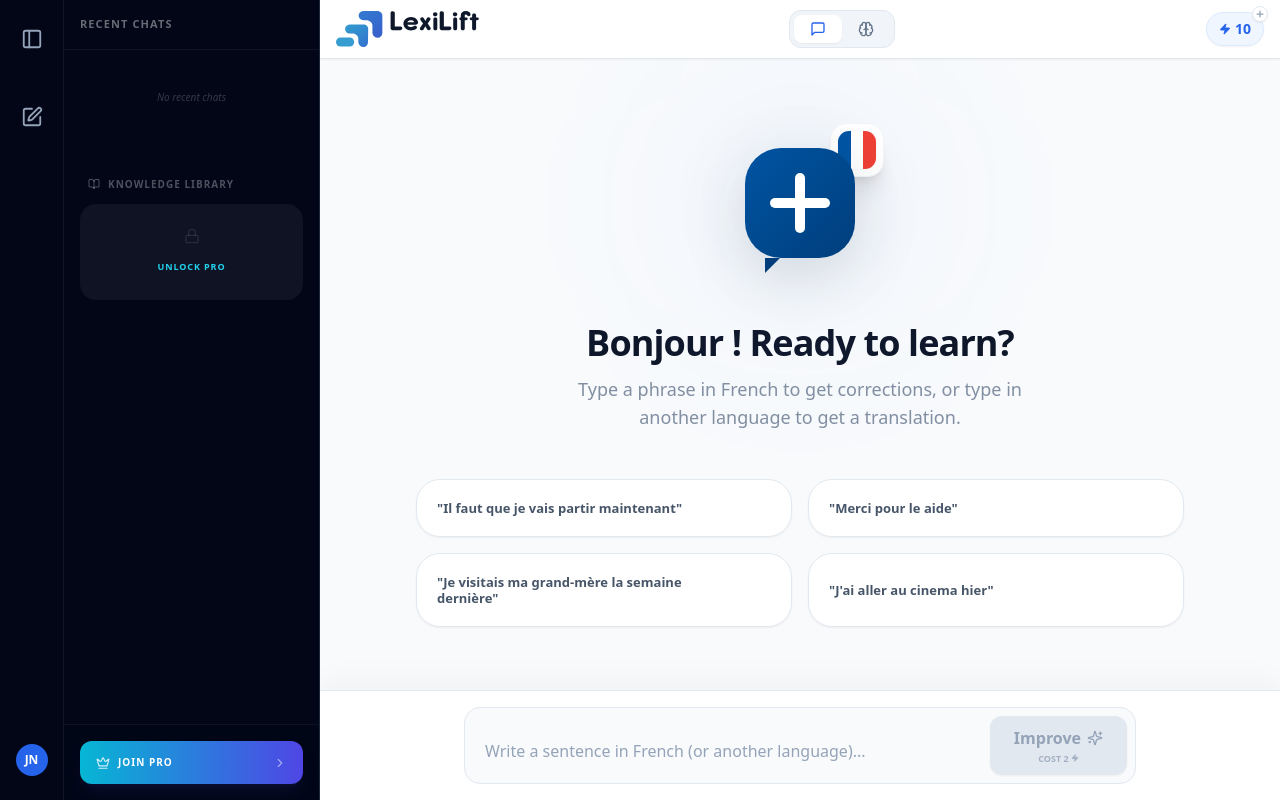
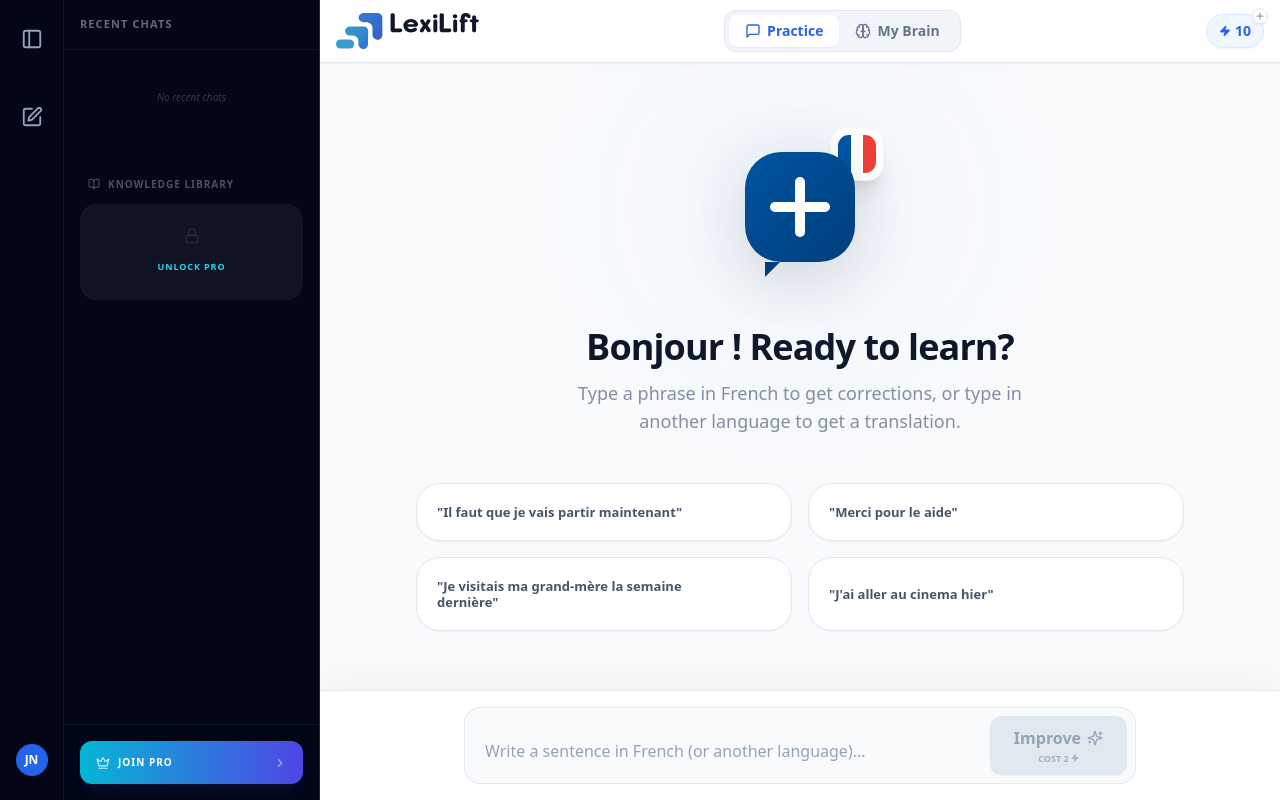
Before and after one commit to testomoh9-star/FrenchMentor, a React (Vite) app: page / in a window 1280 px wide. Built offline with nearby package versions, Linux system fonts and the light colour scheme.

Commit message:
fix(Header): Adjust spacing for consistent UI
Reduced the gap between elements in the header component from 1.5 to 1 to ensure consistent spacing across different screen sizes and improve visual appeal.

```diff
--- a/components/Header.tsx
+++ b/components/Header.tsx
@@ -57,7 +57,7 @@ const Header: React.FC<HeaderProps> = ({
     );
 
     return (
-      <div className="flex items-center gap-1.5 sm:gap-2 h-7 sm:h-9">
+      <div className="flex items-center gap-1 sm:gap-2 h-7 sm:h-9">
         {/* Full Logo - Desktop */}
         <svg viewBox="0 0 671.29 169.23" className="h-full w-auto hidden sm:block">
           {commonDefs}
@@ -86,7 +86,7 @@ const Header: React.FC<HeaderProps> = ({
 
   return (
     <header className="bg-white/90 backdrop-blur-md border-b border-slate-200 px-2 sm:px-4 py-2 sm:py-2.5 z-50 flex items-center justify-between shadow-sm shrink-0 sticky top-0 safe-top">
-      <div className={`flex items-center gap-1.5 sm:gap-3 min-w-0 ${isRtl ? 'flex-row-reverse' : 'flex-row'}`}>
+      <div className={`flex items-center gap-1 sm:gap-3 min-w-0 ${isRtl ? 'flex-row-reverse' : 'flex-row'}`}>
 
         {!isSidebarExpanded && (
           <button
@@ -103,17 +103,17 @@ const Header: React.FC<HeaderProps> = ({
       <nav className="flex items-center bg-slate-100 p-0.5 sm:p-1 rounded-xl border border-slate-200 mx-1 sm:mx-2 shrink-0">
         <button
           onClick={() => setActiveTab('practice')}
-          className={`flex items-center gap-1.5 px-2 sm:px-4 py-1.5 rounded-lg text-[10px] sm:text-sm font-bold transition-all ${activeTab === 'practice' ? 'bg-white text-blue-600 shadow-sm' : 'text-slate-500 hover:text-slate-700'}`}
+          className={`flex items-center gap-1.5 px-2.5 sm:px-4 py-1.5 rounded-lg text-[10px] sm:text-sm font-bold transition-all ${activeTab === 'practice' ? 'bg-white text-blue-600 shadow-sm' : 'text-slate-500 hover:text-slate-700'}`}
         >
           <MessageSquare size={14} className="sm:w-4 sm:h-4" />
-          <span className="hidden xs:inline">{t.navPractice}</span>
+          <span className="hidden sm:inline">{t.navPractice}</span>
         </button>
         <button
           onClick={() => setActiveTab('brain')}
-          className={`relative flex items-center gap-1.5 px-2 sm:px-4 py-1.5 rounded-lg text-[10px] sm:text-sm font-bold transition-all ${activeTab === 'brain' ? 'bg-white text-blue-600 shadow-sm' : 'text-slate-500 hover:text-slate-700'}`}
+          className={`relative flex items-center gap-1.5 px-2.5 sm:px-4 py-1.5 rounded-lg text-[10px] sm:text-sm font-bold transition-all ${activeTab === 'brain' ? 'bg-white text-blue-600 shadow-sm' : 'text-slate-500 hover:text-slate-700'}`}
         >
           <Brain size={14} className="sm:w-4 sm:h-4" />
-          <span className="hidden xs:inline">{t.navBrain}</span>
+          <span className="hidden sm:inline">{t.navBrain}</span>
           {hasNotifications && activeTab !== 'brain' && (
             <span className="absolute -top-0.5 -right-0.5 h-2 w-2 sm:h-2.5 sm:w-2.5 rounded-full bg-red-500 border-2 border-slate-100 shadow-sm"></span>
           )}
```
